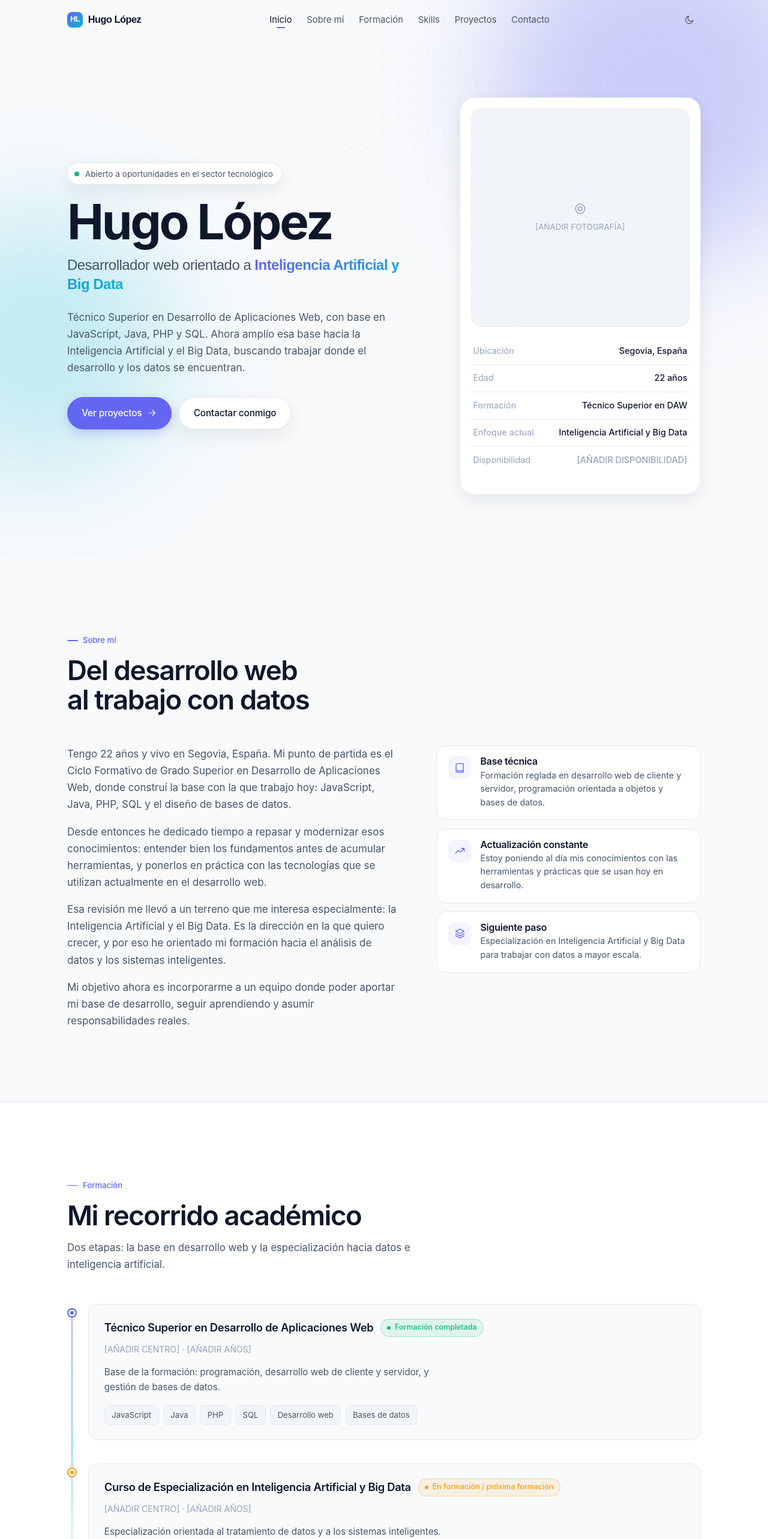
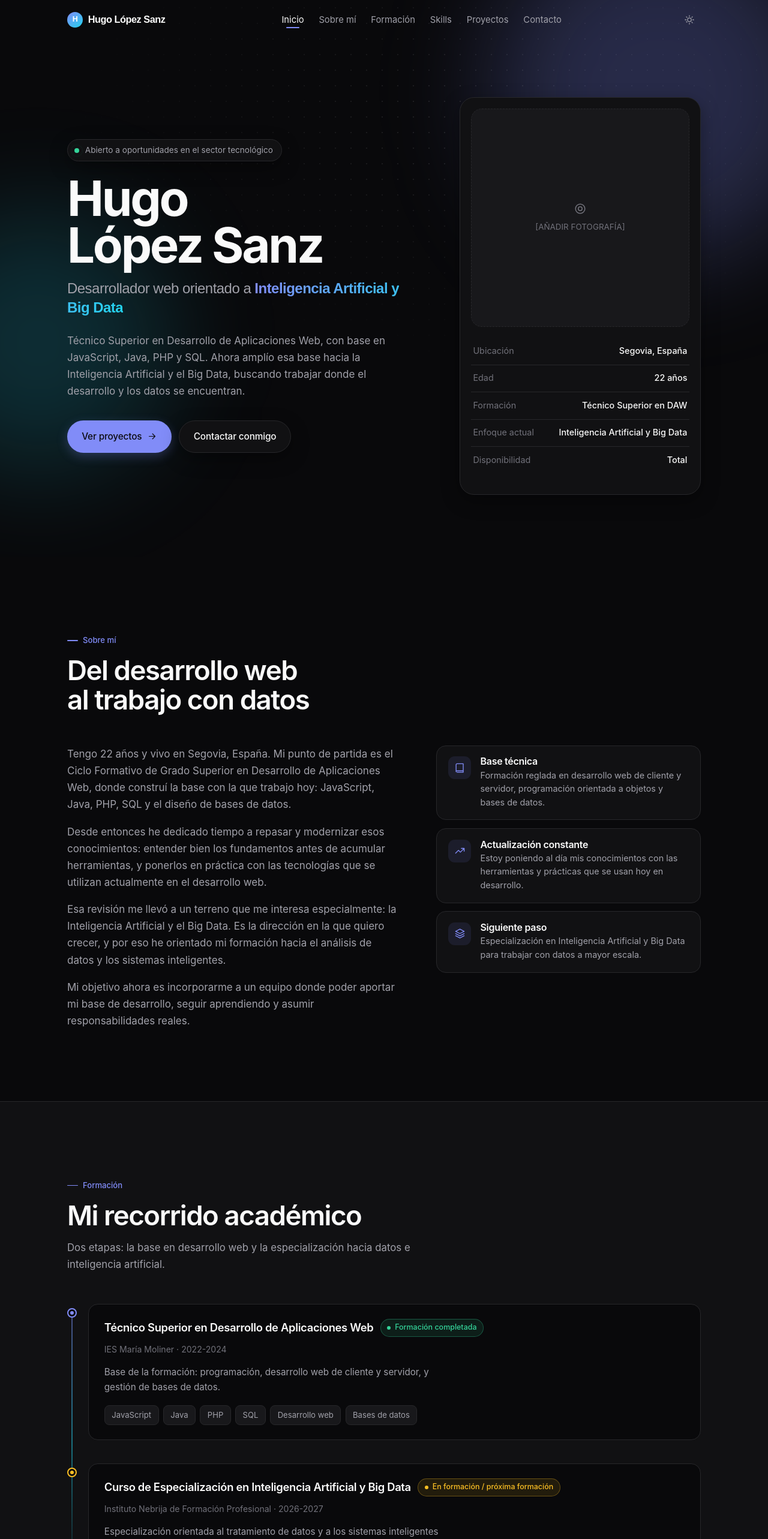
Before and after one commit to HuGoLppz/portfolio, a React app: page / in a window 1280 px wide. Shown: the top 2566 px of the page at 60% size. Built offline with nearby package versions, Linux system fonts and the light colour scheme; the HTML template or start-up script is replaced by a standard one.

Commit message:
chore: various minor changes

```diff
--- a/src/App.css
+++ b/src/App.css
@@ -1,7 +1,3 @@
-/* ============================================================
-   TOKENS DE DISEÑO
-   ============================================================ */
-
 :root {
   --bg-primary: #f8fafc;
   --bg-secondary: #ffffff;
@@ -72,11 +68,6 @@
 
   color-scheme: dark;
 }
-
-
-/* ============================================================
-   BASE
-   ============================================================ */
 
 *,
 *::before,
@@ -194,11 +185,6 @@ p {
   padding-inline: clamp(1.25rem, 5vw, 2rem);
 }
 
-
-/* ============================================================
-   NAVBAR
-   ============================================================ */
-
 .nav {
   position: fixed;
   inset: 0 0 auto 0;
@@ -242,7 +228,7 @@ p {
 .nav__mark {
   width: 26px;
   height: 26px;
-  border-radius: 8px;
+  border-radius: 50%;
   flex: none;
   background: linear-gradient(
     140deg,
@@ -288,7 +274,7 @@ p {
   left: 50%;
   bottom: 0.16rem;
   translate: -50% 0;
-  width: 14px;
+  width: 22px;
   height: 2px;
   border-radius: 2px;
   background: var(--primary);
@@ -358,10 +344,6 @@ p {
 }
 
 
-/* ============================================================
-   BOTONES
-   ============================================================ */
-
 .btn {
   display: inline-flex;
   align-items: center;
@@ -429,11 +411,6 @@ p {
   transform: none;
 }
 
-
-/* ============================================================
-   SECCIONES
-   ============================================================ */
-
 .section {
   padding-block: clamp(4.5rem, 10vw, 7.5rem);
   scroll-margin-top: calc(var(--nav-h) + 12px);
@@ -475,9 +452,11 @@ p {
 }
 
 
-/* ============================================================
+/*
+============================================================
   HERO
-   ============================================================ */
+============================================================
+*/
 
 .hero {
   position: relative;
@@ -706,9 +685,11 @@ p {
 }
 
 
-/* ============================================================
+/*
+============================================================
   SOBRE MÍ
-   ============================================================ */
+============================================================
+*/
 
 .about {
   display: grid;
@@ -776,9 +757,11 @@ p {
 }
 
 
-/* ============================================================
+/*
+============================================================
   FORMACIÓN
-   ============================================================ */
+============================================================
+*/
 
 .timeline {
   position: relative;
@@ -946,9 +929,11 @@ p {
 }
 
 
-/* ============================================================
+/*
+============================================================
   SKILLS
-   ============================================================ */
+============================================================
+*/
 
 .legend {
   display: flex;
@@ -1056,9 +1041,11 @@ p {
 }
 
 
-/* ============================================================
+/*
+============================================================
   PROYECTOS
-   ============================================================ */
+============================================================
+*/
 
 .projects {
   display: grid;
@@ -1160,9 +1147,11 @@ p {
 }
 
 
-/* ============================================================
+/*
+============================================================
   CONTACTO
-   ============================================================ */
+============================================================
+*/
 
 .contact {
   display: grid;
@@ -1248,9 +1237,11 @@ a.contact__card:hover {
 }
 
 
-/* ============================================================
+/*
+============================================================
   FOOTER
-   ============================================================ */
+============================================================
+*/
 
 .footer {
   border-top: 1px solid var(--border);
@@ -1272,9 +1263,11 @@ a.contact__card:hover {
 }
 
 
-/* ============================================================
+/*
+============================================================
   ANIMACIONES
-   ============================================================ */
+============================================================
+*/
 
 .reveal {
   opacity: 0;
@@ -1351,9 +1344,11 @@ a.contact__card:hover {
 }
 
 
-/* ============================================================
+/*
+============================================================
   RESPONSIVE
-   ============================================================ */
+============================================================
+*/
 
 @media (max-width: 980px) {
   .hero__grid {
@@ -1397,6 +1392,10 @@ a.contact__card:hover {
     font-size: 1rem;
   }
 
+  p{
+    text-align: justify;
+  }
+
   .skills {
     grid-template-columns: 1fr;
   }
--- a/src/App.jsx
+++ b/src/App.jsx
@@ -10,7 +10,7 @@ import Contact from "./components/Contact.jsx";
 import Footer from "./components/Footer.jsx";
 
 function App() {
-  const [theme, setTheme] = useState("light");
+  const [theme, setTheme] = useState("dark");
 
   useEffect(() => {
     let saved = null;
@@ -34,7 +34,7 @@ function App() {
     try {
       localStorage.setItem("hl-theme", theme);
     } catch (e) {
-      // Almacenamiento no disponible
+
     }
   }, [theme]);
 
--- a/src/Data/portfolio.js
+++ b/src/Data/portfolio.js
@@ -1,24 +1,21 @@
 export const PROFILE = {
-  name: "Hugo López",
-  initials: "HL",
+  name: "Hugo López Sanz",
+  initials: "H",
   role: "Desarrollador web",
   focus: "Inteligencia Artificial y Big Data",
   location: "Segovia, España",
   age: "22 años",
   degree: "Técnico Superior en DAW",
-  availability: "[AÑADIR DISPONIBILIDAD]",
-  statusLine:
-    "Abierto a oportunidades en el sector tecnológico",
-
+  availability: "Total",
+  statusLine: "Abierto a oportunidades en el sector tecnológico",
   photo: null,
-
-  photoAlt: "Fotografía de Hugo López",
+  photoAlt: "Mi foto",
 };
 
 export const CONTACT = {
-  email: "[AÑADIR EMAIL]",
-  linkedin: "[AÑADIR LINKEDIN]",
-  github: "[AÑADIR GITHUB]",
+  email: "hugolopezsanz08@gmail.com",
+  linkedin: "https://www.linkedin.com/in/hugolopezsanz",
+  github: "https://github.com/HuGoLppz",
 };
 
 export const EDUCATION = [
@@ -26,8 +23,8 @@ export const EDUCATION = [
     title:
       "Técnico Superior en Desarrollo de Aplicaciones Web",
     subtitle: "DAW",
-    center: "[AÑADIR CENTRO]",
-    period: "[AÑADIR AÑOS]",
+    center: "IES María Moliner",
+    period: "2022-2024",
     status: "done",
     statusText: "Formación completada",
     description:
@@ -46,13 +43,13 @@ export const EDUCATION = [
     title:
       "Curso de Especialización en Inteligencia Artificial y Big Data",
     subtitle: "Especialización",
-    center: "[AÑADIR CENTRO]",
-    period: "[AÑADIR AÑOS]",
+    center: "Instituto Nebrija de Formación Profesional",
+    period: "2026-2027",
     status: "next",
     statusText:
       "En formación / próxima formación",
     description:
-      "Especialización orientada al tratamiento de datos y a los sistemas inteligentes. Áreas del programa:",
+      "Especialización orientada al tratamiento de datos y a los sistemas inteligentes",
     tags: [
       "Inteligencia Artificial",
       "Big Data",
@@ -85,17 +82,15 @@ export const SKILLS = [
       { name: "PHP", level: "base" },
       { name: "SQL", level: "base" },
       { name: "Bases de datos", level: "base" },
+      { name: "Node", level: "learning" },
     ],
   },
 
   {
-    group: "IA y datos",
+    group: "IA y Big Data",
     icon: "spark",
     items: [
-      {
-        name: "Inteligencia Artificial",
-        level: "learning",
-      },
+
       {
         name: "Big Data",
         level: "learning",
@@ -112,49 +107,27 @@ export const SKILLS = [
         name: "Automatización",
         level: "learning",
       },
+      {
+        name: "Python",
+        level: "learning",
+      },
+      {
+        name: "Inteligencia Artificial",
+        level: "learning",
+      },
     ],
   },
 ];
 
 export const PROJECTS = [
   {
-    focus: "Desarrollo web",
-    title: "[Nombre del proyecto]",
+    focus: "Aplicación",
+    title: "FinTrack - Personal Finance Manager",
     description:
-      "[Añadir descripción del proyecto]",
-    tech: ["[Tecnología]", "[Tecnología]"],
-    url: null,
-    repo: null,
-  },
-
-  {
-    focus: "Inteligencia Artificial",
-    title: "[Nombre del proyecto]",
-    description:
-      "[Añadir descripción del proyecto]",
-    tech: ["[Tecnología]", "[Tecnología]"],
-    url: null,
-    repo: null,
-  },
-
-  {
-    focus: "Automatización",
-    title: "[Nombre del proyecto]",
-    description:
-      "[Añadir descripción del proyecto]",
-    tech: ["[Tecnología]", "[Tecnología]"],
-    url: null,
-    repo: null,
-  },
-
-  {
-    focus: "Aplicación",
-    title: "[Nombre del proyecto]",
-    description:
-      "[Añadir descripción del proyecto]",
-    tech: ["[Tecnología]", "[Tecnología]"],
-    url: null,
-    repo: null,
+      "Aplicación web para controlar los ingresos y gastos",
+    tech: ["Finanzas", "Personal"],
+    url: "https://github.com/HuGoLppz/FinTrack---Personal-Finance-Manager",
+    repo: "https://github.com/HuGoLppz/FinTrack---Personal-Finance-Manager",
   },
 ];
 
```
Also changed, not shown: public/favicon.png. Lines whose indentation alone changed are shown as unchanged.
